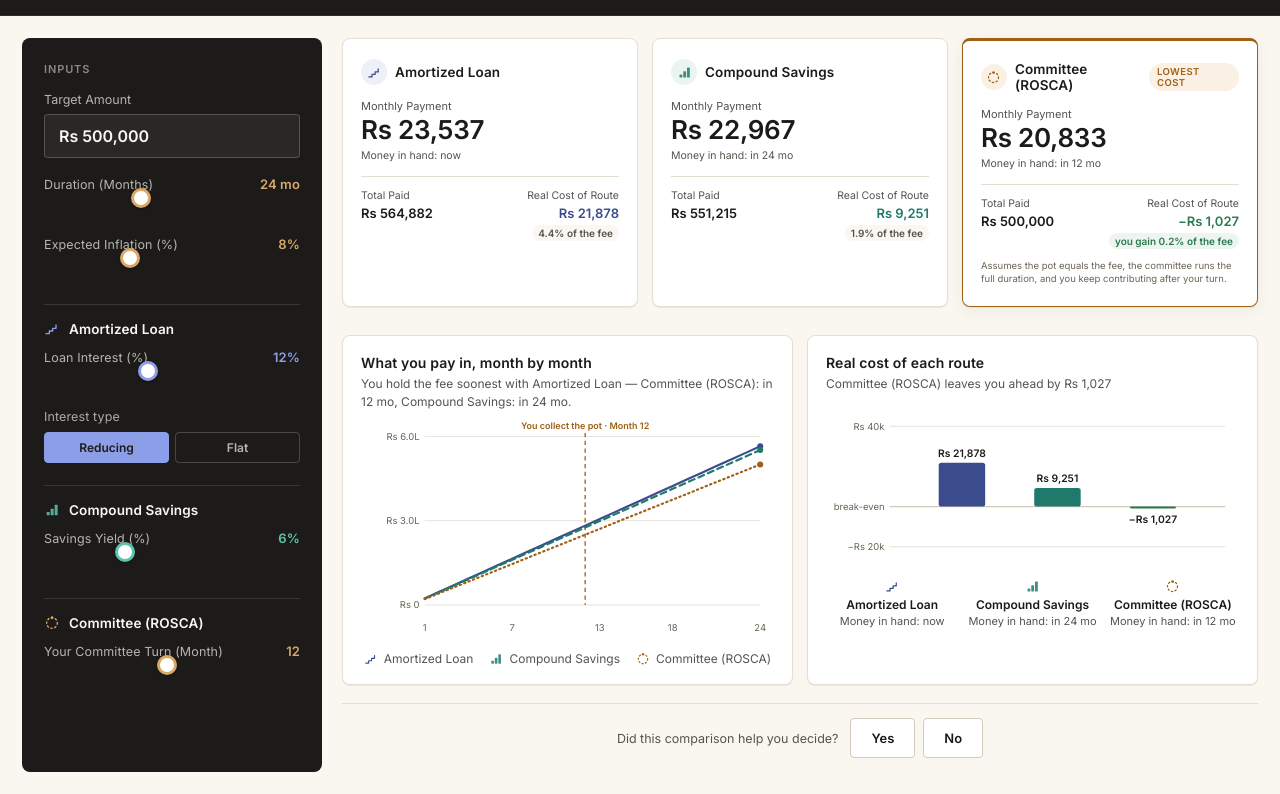
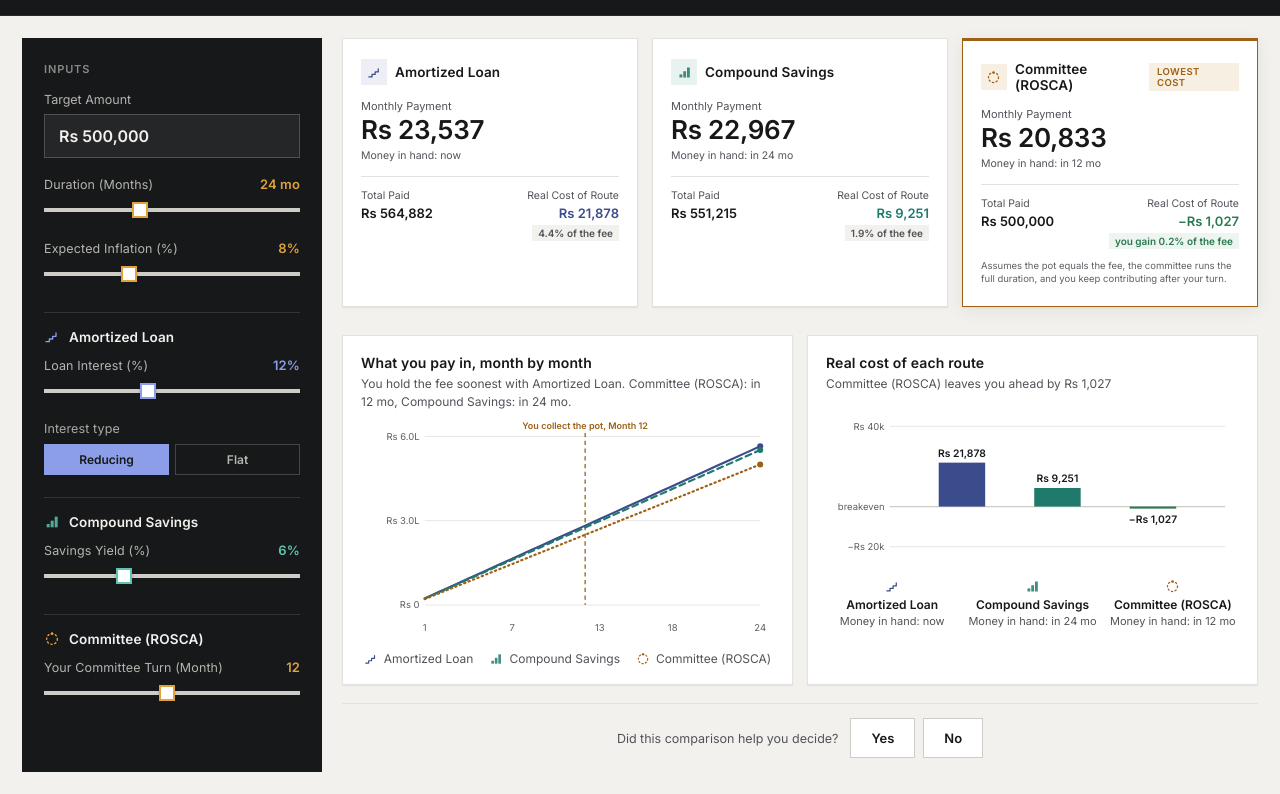
Before and after one commit to manimoke/fee-planner, a website: page index.html in a window 1280 px wide. Shown: the part 67-861 px from the top of the page. Drawn offline with Linux system fonts and the light colour scheme.

Commit message:
Fix range sliders, square the corners, de-AI palette and copy
- Sliders: replace the padding + negative-margin hit-area hack (thumb
  rendered across the next row's label) with a transparent input carrying
  the hit area and a styled runnable-track + thumb
- Corners: all --radius tokens to 0, plus the hardcoded pill/50% radii on
  the best-value badge, qualifier chip, card glyph well and chart bars
- Palette: warm cream/tan base surfaces to a near-neutral warm grey; keep
  one marigold accent (#E0A23D) for warmth; re-check contrast comments
- Copy: drop dashes from user-facing strings ("break-even", the em dashes
  in feedbackThanks and the cash-chart takeaway, the middot in the ROSCA
  payout label)

Co-Authored-By: Claude Sonnet 5 <noreply@anthropic.com>
Claude-Session: https://claude.ai/code/session_01K4kvbqLBxussb7sYU3mwCF

```diff
--- a/index.html
+++ b/index.html
@@ -53,33 +53,35 @@
       --font-ur: 'Noto Nastaliq Urdu', 'Noto Naskh Arabic', 'Jameel Noori Nastaleeq', 'Urdu Typesetting', serif;
       --font-display: Georgia, 'Times New Roman', serif;
 
-      /* Ledger palette */
-      --paper: #FAF7F0;
+      /* Ledger palette. Base surfaces are a near-neutral warm grey (the old cream
+         + tan combination read as generic); a single marigold accent carries the
+         warmth. Contrast ratios in the comments were re-checked after the shift. */
+      --paper: #F2F1EE;
       --paper-raised: #FFFFFF;
-      --ink: #1C1B19;
-      --ink-soft: #57534E;
-      --ink-faint: #6B6355;      /* 5.5:1 on --paper (was #A39E93, 2.5:1 — failed WCAG AA) */
-      --rule: #E4DFD3;
-      --rule-strong: #D2CBB9;
+      --ink: #17181A;
+      --ink-soft: #52535A;
+      --ink-faint: #5E5F65;      /* 5.4:1 on --paper (was #A39E93, 2.5:1, failed WCAG AA) */
+      --rule: #E3E2DE;
+      --rule-strong: #CDCCC7;
 
       /* Route colors — the single source of truth. Every chart line, bar, glyph,
          slider, section header and legend reads one of these (6d).
            <route>        strong ink-side mark colour (>=3:1 on --paper)
            <route>-bright  lighter tint for the dark control panel (>=6.7:1 on --ink)
            <route>-soft    faint fill for card chips / backgrounds */
-      --loan: #3B4C8C;   --loan-bright: #8C9EE8;   --loan-soft: #EEF0F8;
-      --savings: #1F7A6C; --savings-bright: #5FC4AE; --savings-soft: #EAF4F1;
-      --rosca: #9E6014;   --rosca-bright: #D9A867;   --rosca-soft: #FAF1E4;
+      --loan: #3B4C8C;   --loan-bright: #8C9EE8;   --loan-soft: #EDEEF6;
+      --savings: #1F7A6C; --savings-bright: #5FC4AE; --savings-soft: #E8F2EF;
+      --rosca: #9E6014;   --rosca-bright: #E0A23D;   --rosca-soft: #F6EFE2;
 
       --good: #2A7A4F;
       --bad: #B0442E;
-      --accent: #D9A867;        /* general input accent on the dark control panel (7.9:1 on --ink) */
+      --accent: #E0A23D;        /* general input accent on the dark control panel (8.2:1 on --ink) */
 
-      --radius-sm: 4px;
-      --radius-md: 6px;
-      --radius-lg: 8px;
-      --shadow-card: 0 1px 2px rgba(28,27,25,0.04), 0 1px 0 rgba(28,27,25,0.03);
-      --shadow-raised: 0 4px 16px rgba(28,27,25,0.06), 0 1px 2px rgba(28,27,25,0.05);
+      --radius-sm: 0px;
+      --radius-md: 0px;
+      --radius-lg: 0px;
+      --shadow-card: 0 1px 2px rgba(23,24,26,0.05), 0 1px 0 rgba(23,24,26,0.03);
+      --shadow-raised: 0 4px 16px rgba(23,24,26,0.07), 0 1px 2px rgba(23,24,26,0.05);
     }
     html { background: var(--paper); }
     body {
@@ -94,29 +96,38 @@
       direction: rtl;
     }
 
-    /* Sliders: ~44px vertical hit area (touch) via padding on the input, while the
-       visible track stays thin. Thumb is 20px, 24px on coarse pointers. */
+    /* Sliders: the input is transparent and only carries the pointer hit area
+       (24px, 32px on coarse pointers). The visible 4px rail and the square thumb
+       are pseudo-elements, so neither overflows into the rows above or below.
+       The previous padding + negative-margin trick made the thumb sit across the
+       label of the next row. */
     input[type="range"] {
       -webkit-appearance: none; appearance: none;
-      width: 100%; height: 4px; border-radius: 2px;
-      background: var(--rule-strong); outline: none;
-      padding-block: 20px; margin-block: -20px; background-clip: content-box;
+      width: 100%; height: 24px; margin: 0;
+      background: transparent; outline: none; cursor: pointer;
       touch-action: pan-y;
+    }
+    input[type="range"]::-webkit-slider-runnable-track {
+      height: 4px; border-radius: 0; background: var(--rule-strong);
+    }
+    input[type="range"]::-moz-range-track {
+      height: 4px; border-radius: 0; background: var(--rule-strong);
     }
     input[type="range"]::-webkit-slider-thumb {
       -webkit-appearance: none; appearance: none;
-      width: 20px; height: 20px; border-radius: 50%;
-      background: var(--paper-raised); border: 3px solid currentColor;
-      cursor: pointer; box-shadow: 0 1px 3px rgba(0,0,0,0.3);
+      width: 16px; height: 16px; border-radius: 0; margin-top: -6px;
+      background: var(--paper-raised); border: 2px solid currentColor;
+      cursor: pointer; box-shadow: 0 1px 2px rgba(23,24,26,0.28);
     }
     input[type="range"]::-moz-range-thumb {
-      width: 20px; height: 20px; border-radius: 50%;
-      background: var(--paper-raised); border: 3px solid currentColor;
-      cursor: pointer; box-shadow: 0 1px 3px rgba(0,0,0,0.3);
+      width: 16px; height: 16px; border-radius: 0; box-sizing: border-box;
+      background: var(--paper-raised); border: 2px solid currentColor;
+      cursor: pointer; box-shadow: 0 1px 2px rgba(23,24,26,0.28);
     }
     @media (pointer: coarse) {
-      input[type="range"]::-webkit-slider-thumb { width: 24px; height: 24px; }
-      input[type="range"]::-moz-range-thumb { width: 24px; height: 24px; }
+      input[type="range"] { height: 32px; }
+      input[type="range"]::-webkit-slider-thumb { width: 20px; height: 20px; margin-top: -8px; }
+      input[type="range"]::-moz-range-thumb { width: 20px; height: 20px; }
     }
 
     button:focus-visible, input:focus-visible, [tabindex]:focus-visible {
@@ -145,7 +156,7 @@
     /* Browser surfaces themed from the palette (craft floor). */
     ::selection { background: rgba(59,76,140,0.18); }
     ::-webkit-scrollbar { width: 11px; height: 11px; }
-    ::-webkit-scrollbar-thumb { background: var(--rule-strong); border-radius: 6px; border: 3px solid var(--paper); }
+    ::-webkit-scrollbar-thumb { background: var(--rule-strong); border-radius: 0; border: 3px solid var(--paper); }
     ::-webkit-scrollbar-track { background: transparent; }
     * { scrollbar-color: var(--rule-strong) transparent; scrollbar-width: thin; }
 
@@ -214,12 +225,12 @@
       takeawayAhead: "{route} leaves you ahead by {amt}",
       takeawaySoonest: "You hold the fee soonest with {route}",
       scrubHint: "Tap and drag across the chart for any month",
-      breakEven: "break-even",
+      breakEven: "breakeven",
       cashChartSummary: "By month {n}: loan {loan}, savings {savings}, committee {rosca}.",
       feedbackQ: "Did this comparison help you decide?",
       yes: "Yes",
       no: "No",
-      feedbackThanks: "Thank you — noted."
+      feedbackThanks: "Thank you. Noted."
     };
     const ur = {
       title: "پورا نقشہ",
@@ -264,7 +275,7 @@
       feedbackQ: "کیا اس موازنے سے فیصلہ کرنے میں مدد ملی؟",
       yes: "ہاں",
       no: "نہیں",
-      feedbackThanks: "شکریہ — نوٹ کر لیا۔"
+      feedbackThanks: "شکریہ۔ نوٹ کر لیا۔"
     };
     const translations = { en, ur };
 
@@ -318,9 +329,9 @@
       if (kind === 'savings') {
         // rising stack — compounding growth
         return e('svg', common,
-          e('rect', { x: 4, y: 15, width: 4.5, height: 5, rx: 1, fill: color, opacity: 0.85 }),
-          e('rect', { x: 10, y: 10, width: 4.5, height: 10, rx: 1, fill: color, opacity: 0.85 }),
-          e('rect', { x: 16, y: 4, width: 4.5, height: 16, rx: 1, fill: color, opacity: 0.85 })
+          e('rect', { x: 4, y: 15, width: 4.5, height: 5, fill: color, opacity: 0.85 }),
+          e('rect', { x: 10, y: 10, width: 4.5, height: 10, fill: color, opacity: 0.85 }),
+          e('rect', { x: 16, y: 4, width: 4.5, height: 16, fill: color, opacity: 0.85 })
         );
       }
       // rosca — rotating circle of contributors
@@ -446,12 +457,12 @@
       },
         e('div', { style: { display: 'flex', alignItems: 'center', justifyContent: 'space-between', marginBottom: 14 } },
           e('div', { style: { display: 'flex', alignItems: 'center', gap: 8 } },
-            e('div', { style: { width: 26, height: 26, borderRadius: '50%', background: softColor, display: 'flex', alignItems: 'center', justifyContent: 'center' } },
+            e('div', { style: { width: 26, height: 26, borderRadius: 0, background: softColor, display: 'flex', alignItems: 'center', justifyContent: 'center' } },
               e(RouteGlyph, { kind, color, size: 15 })
             ),
             e('h3', { style: { fontSize: 13.5, fontWeight: 700, color: 'var(--ink)', letterSpacing: '0.01em' } }, title)
           ),
-          isBest ? e('span', { style: { fontSize: 9.5, fontWeight: 700, color: color, background: softColor, padding: '3px 8px', borderRadius: 20, textTransform: 'uppercase', letterSpacing: '0.05em', fontFamily: 'var(--font-en)' } }, t.bestValue) : null
+          isBest ? e('span', { style: { fontSize: 9.5, fontWeight: 700, color: color, background: softColor, padding: '3px 8px', borderRadius: 0, textTransform: 'uppercase', letterSpacing: '0.05em', fontFamily: 'var(--font-en)' } }, t.bestValue) : null
         ),
         e('p', { style: { fontSize: 11, color: 'var(--ink-soft)', marginBottom: 3, fontWeight: 500 } }, t.monthlyPayment),
         e('p', { style: { fontSize: 26, fontWeight: 700, color: 'var(--ink)', marginBottom: 4, fontFamily: 'var(--font-en)', lineHeight: 1.1, letterSpacing: '-0.01em' } }, money(data.monthly, t)),
@@ -474,7 +485,7 @@
               style: {
                 fontSize: 10, color: isGain ? 'var(--good)' : 'var(--ink-soft)', marginTop: 3, fontWeight: 600,
                 fontFamily: 'var(--font-en)', background: isGain ? 'rgba(42,122,79,0.08)' : 'var(--paper)',
-                padding: '2px 6px', borderRadius: 10, display: 'inline-block'
+                padding: '2px 6px', borderRadius: 0, display: 'inline-block'
               }
             }, qualifier)
           )
@@ -609,7 +620,7 @@
 
       return e(ChartCard, {
         title: t.cumulativeCashOutflow,
-        takeaway: t.takeawaySoonest.replace('{route}', t.amortizedLoan) + ` — ${t.committee}: ${inHandLabel(roscaTurn, t)}, ${t.compoundSavings}: ${inHandLabel(duration, t)}.`,
+        takeaway: t.takeawaySoonest.replace('{route}', t.amortizedLoan) + `. ${t.committee}: ${inHandLabel(roscaTurn, t)}, ${t.compoundSavings}: ${inHandLabel(duration, t)}.`,
         summary: t.cashChartSummary.replace('{n}', data[last].month).replace('{loan}', money(data[last].loan, t)).replace('{savings}', money(data[last].savings, t)).replace('{rosca}', money(data[last].rosca, t)),
       },
         e('svg', { ref: svgRef, viewBox: `0 0 ${width} ${height}`, role: 'img', 'aria-label': t.cumulativeCashOutflow, style: { width: '100%', height: 'auto', display: 'block', touchAction: 'none', cursor: 'crosshair' } },
@@ -618,7 +629,7 @@
           xTickIdx.map((i) => e('text', { key: `x${i}`, x: xScale(i), y: height - 12, textAnchor: 'middle', fontSize: g.axisFont, fill: 'var(--ink-faint)', fontFamily: 'var(--font-en)' }, data[i] ? data[i].month : i + 1)),
           roscaTurn > 0 && roscaTurn <= duration ? e('g', null,
             e('line', { x1: payoutX, y1: padding.top - 4, x2: payoutX, y2: height - padding.bottom, stroke: 'var(--rosca)', strokeWidth: 1.5, strokeDasharray: '5 4' }),
-            e('text', { x: payoutX, y: padding.top - 8, textAnchor: 'middle', fontSize: narrow ? 13 : 10.5, fill: 'var(--rosca)', fontWeight: 700, fontFamily: 'var(--font-en)' }, `${t.roscaPayout} · ${t.month} ${roscaTurn}`)
+            e('text', { x: payoutX, y: padding.top - 8, textAnchor: 'middle', fontSize: narrow ? 13 : 10.5, fill: 'var(--rosca)', fontWeight: 700, fontFamily: 'var(--font-en)' }, `${t.roscaPayout}, ${t.month} ${roscaTurn}`)
           ) : null,
           ROUTE_KEYS.map(k => e('path', { key: k, d: pathFor(k), fill: 'none', stroke: ROUTE[k].color, strokeWidth: 2.5, strokeDasharray: ROUTE[k].dash, strokeLinecap: 'round', strokeLinejoin: 'round' })),
           ROUTE_KEYS.map(k => e('circle', { key: `${k}m`, cx: xScale(last), cy: yScale(data[last][k]), r: 3.5, fill: ROUTE[k].color })),
@@ -676,7 +687,7 @@
             const cx = barCx(i), y0 = yScale(0), yv = yScale(r.v);
             const barY = Math.min(y0, yv), barH = Math.max(Math.abs(yv - y0), 2);
             return e('g', { key: r.key },
-              e('rect', { x: cx - barW / 2, y: barY, width: barW, height: barH, fill: r.gain ? 'var(--good)' : ROUTE[r.key].color, rx: 3 }),
+              e('rect', { x: cx - barW / 2, y: barY, width: barW, height: barH, fill: r.gain ? 'var(--good)' : ROUTE[r.key].color }),
               e('text', { x: cx, y: r.gain ? yv + g.labelFont + 5 : yv - 7, textAnchor: 'middle', fontSize: g.labelFont, fill: 'var(--ink)', fontWeight: 700, fontFamily: 'var(--font-en)' }, money(r.v, t))
             );
           })
```
